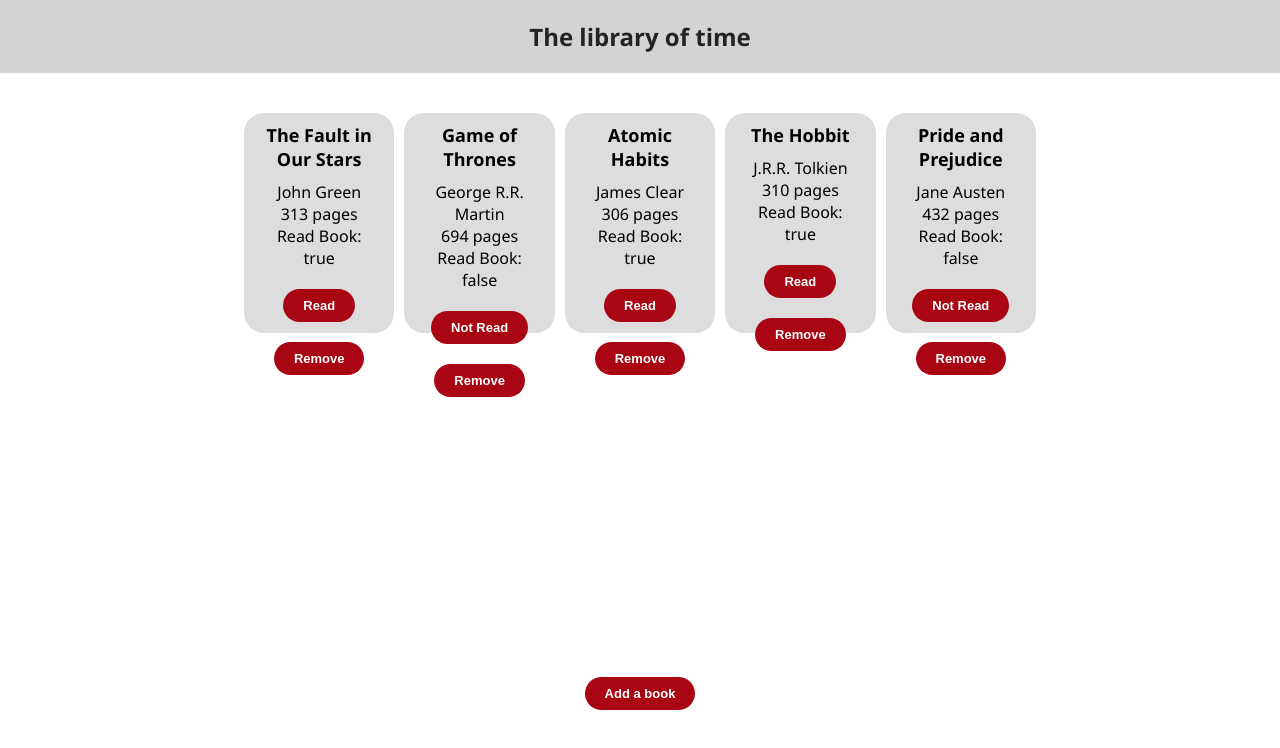
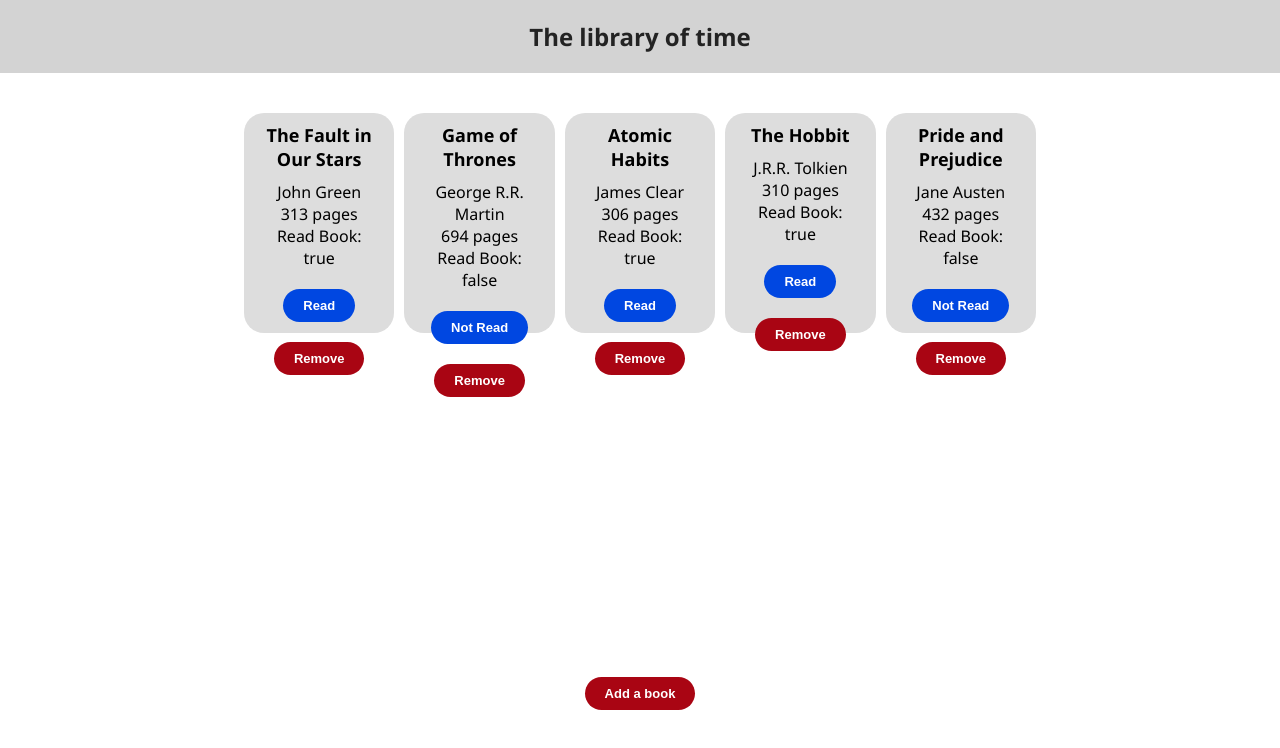
Before and after one commit to kloxer/TOP_Project_Library, a plain HTML site: page index.html in a window 1280 px wide. Drawn offline with Linux system fonts and the light colour scheme.

Commit message:
Updated read style

```diff
--- a/styles.css
+++ b/styles.css
@@ -95,3 +95,7 @@
     font-weight: bold;
     padding-bottom: 10px;
 }
+
+.changeFromRead{
+    background-color: rgb(0, 71, 225);
+}
```
